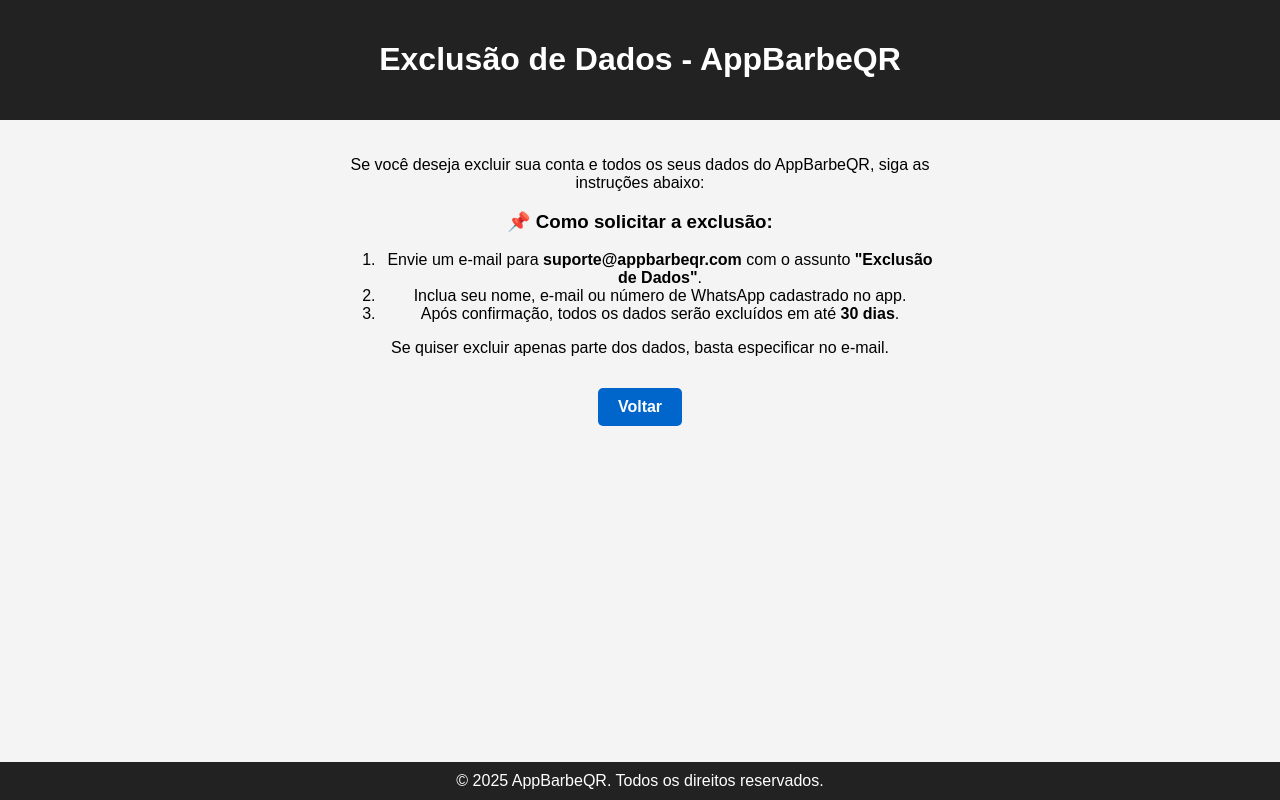
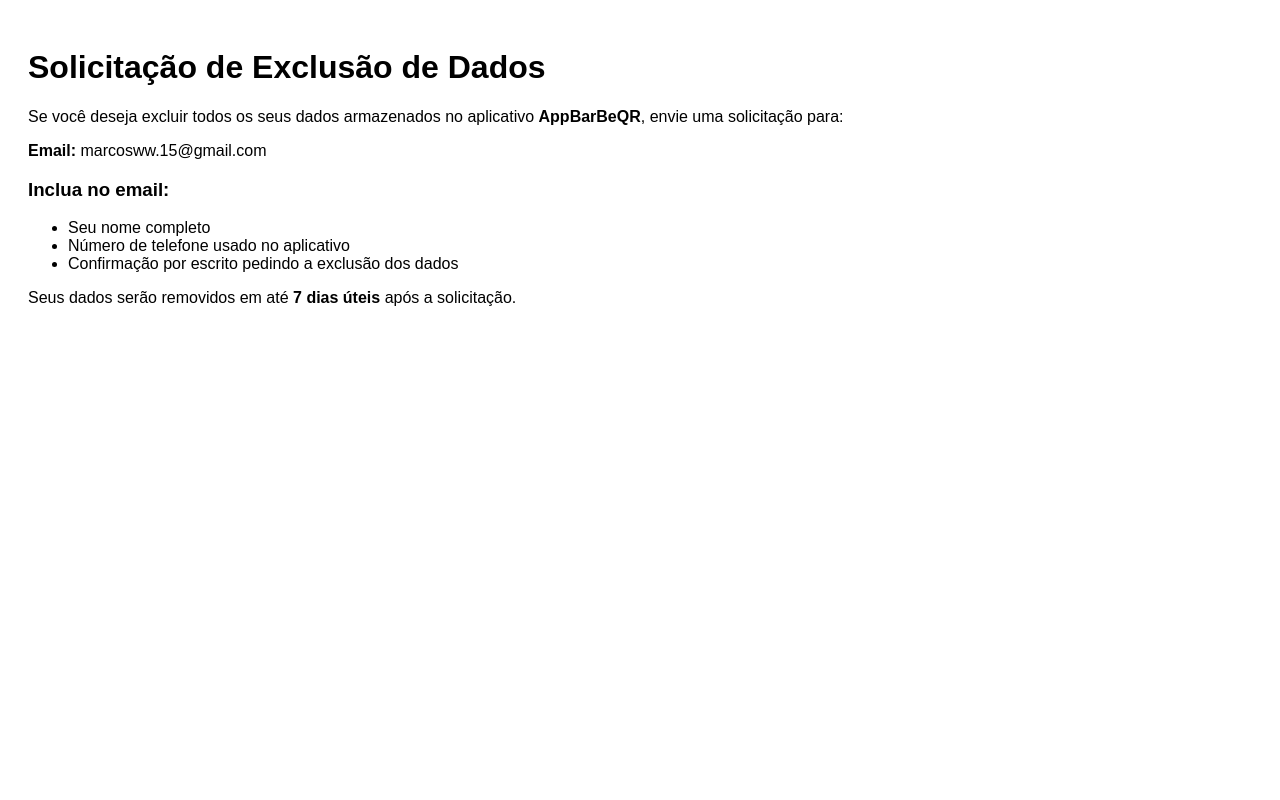
Before and after one commit to Marco471/AppBarBeQR, a website: page public/exclusao-dados.html in a window 1280 px wide. Drawn offline with Linux system fonts and the light colour scheme.

Commit message:
Update exclusao-dados.html

```diff
--- a/public/exclusao-dados.html
+++ b/public/exclusao-dados.html
@@ -1,82 +1,23 @@
 <!DOCTYPE html>
 <html lang="pt-BR">
 <head>
-  <meta charset="UTF-8">
-  <meta name="viewport" content="width=device-width, initial-scale=1.0">
-  <title>Exclusão de Dados - AppBarbeQR</title>
-  <style>
-    body {
-      font-family: Arial, sans-serif;
-      margin: 0;
-      padding: 0;
-      background-color: #f4f4f4;
-      display: flex;
-      flex-direction: column;
-      min-height: 100vh;
-    }
-    header {
-      background-color: #222;
-      color: #fff;
-      padding: 20px;
-      text-align: center;
-    }
-    main {
-      flex: 1;
-      padding: 20px;
-      text-align: center;
-      max-width: 600px;
-      margin: auto;
-    }
-    a {
-      color: #0066cc;
-      text-decoration: none;
-      font-weight: bold;
-    }
-    a:hover {
-      text-decoration: underline;
-    }
-    footer {
-      background-color: #222;
-      color: #fff;
-      padding: 10px;
-      text-align: center;
-      margin-top: 30px;
-    }
-    .btn {
-      display: inline-block;
-      margin-top: 15px;
-      padding: 10px 20px;
-      background-color: #0066cc;
-      color: #fff;
-      border-radius: 5px;
-      text-decoration: none;
-    }
-    .btn:hover {
-      background-color: #004a99;
-    }
-  </style>
+  <meta charset="UTF-8" />
+  <meta name="viewport" content="width=device-width, initial-scale=1.0" />
+  <title>Exclusão de Dados - AppBarBeQR</title>
 </head>
-<body>
-  <header>
-    <h1>Exclusão de Dados - AppBarbeQR</h1>
-  </header>
-  <main>
-    <p>Se você deseja excluir sua conta e todos os seus dados do AppBarbeQR, siga as instruções abaixo:</p>
+<body style="font-family: Arial; padding: 20px;">
+  <h1>Solicitação de Exclusão de Dados</h1>
+  <p>Se você deseja excluir todos os seus dados armazenados no aplicativo <strong>AppBarBeQR</strong>, envie uma solicitação para:</p>
 
-    <h3>📌 Como solicitar a exclusão:</h3>
-    <ol>
-      <li>Envie um e-mail para <strong>suporte@appbarbeqr.com</strong> com o assunto <strong>"Exclusão de Dados"</strong>.</li>
-      <li>Inclua seu nome, e-mail ou número de WhatsApp cadastrado no app.</li>
-      <li>Após confirmação, todos os dados serão excluídos em até <strong>30 dias</strong>.</li>
-    </ol>
+  <p><strong>Email:</strong> marcosww.15@gmail.com</p>
 
-    <p>Se quiser excluir apenas parte dos dados, basta especificar no e-mail.</p>
+  <h3>Inclua no email:</h3>
+  <ul>
+    <li>Seu nome completo</li>
+    <li>Número de telefone usado no aplicativo</li>
+    <li>Confirmação por escrito pedindo a exclusão dos dados</li>
+  </ul>
 
-    <a class="btn" href="index.html">Voltar</a>
-  </main>
-
-  <footer>
-    &copy; 2025 AppBarbeQR. Todos os direitos reservados.
-  </footer>
+  <p>Seus dados serão removidos em até <strong>7 dias úteis</strong> após a solicitação.</p>
 </body>
 </html>
```
